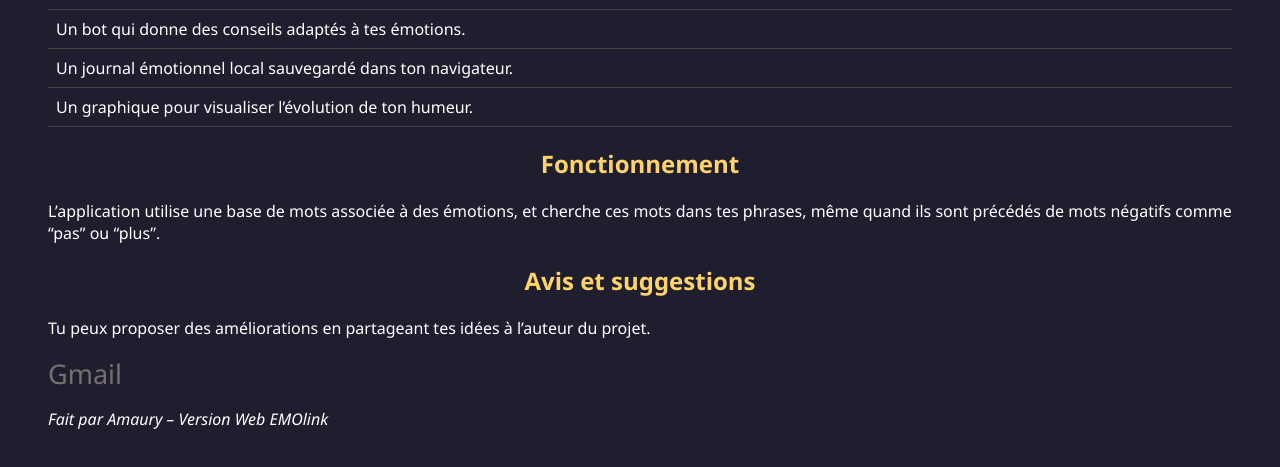
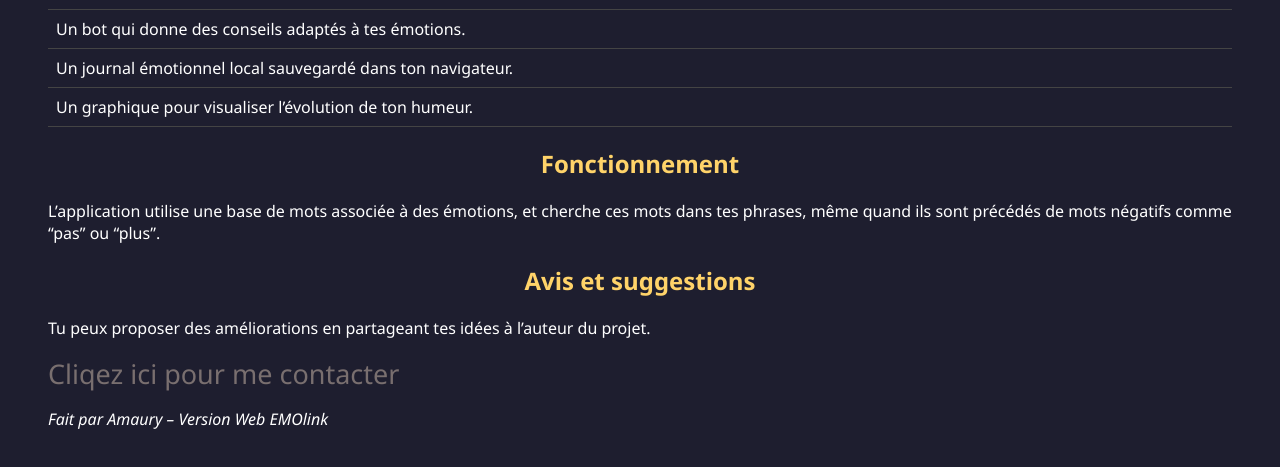
Before and after one commit to momort02/EMOlink, a plain HTML site: page informations.html in a window 1280 px wide. Shown: the part 223-690 px from the top of the page. Drawn offline with Linux system fonts and the light colour scheme.

Commit message:
Update informations.html

```diff
--- a/informations.html
+++ b/informations.html
@@ -33,7 +33,7 @@
 
     <h2>Avis et suggestions</h2>
     <p>Tu peux proposer des améliorations en partageant tes idées à l’auteur du projet.</p>
-    <a class="links" href="mailto:amaury.goemaere@gmail.com">Gmail</a>
+    <a class="links" href="mailto:amaury.goemaere@gmail.com">Cliqez ici pour me contacter</a>
     <p><em>Fait par Amaury – Version Web EMOlink</em></p>
   </div>
 </body>
```
